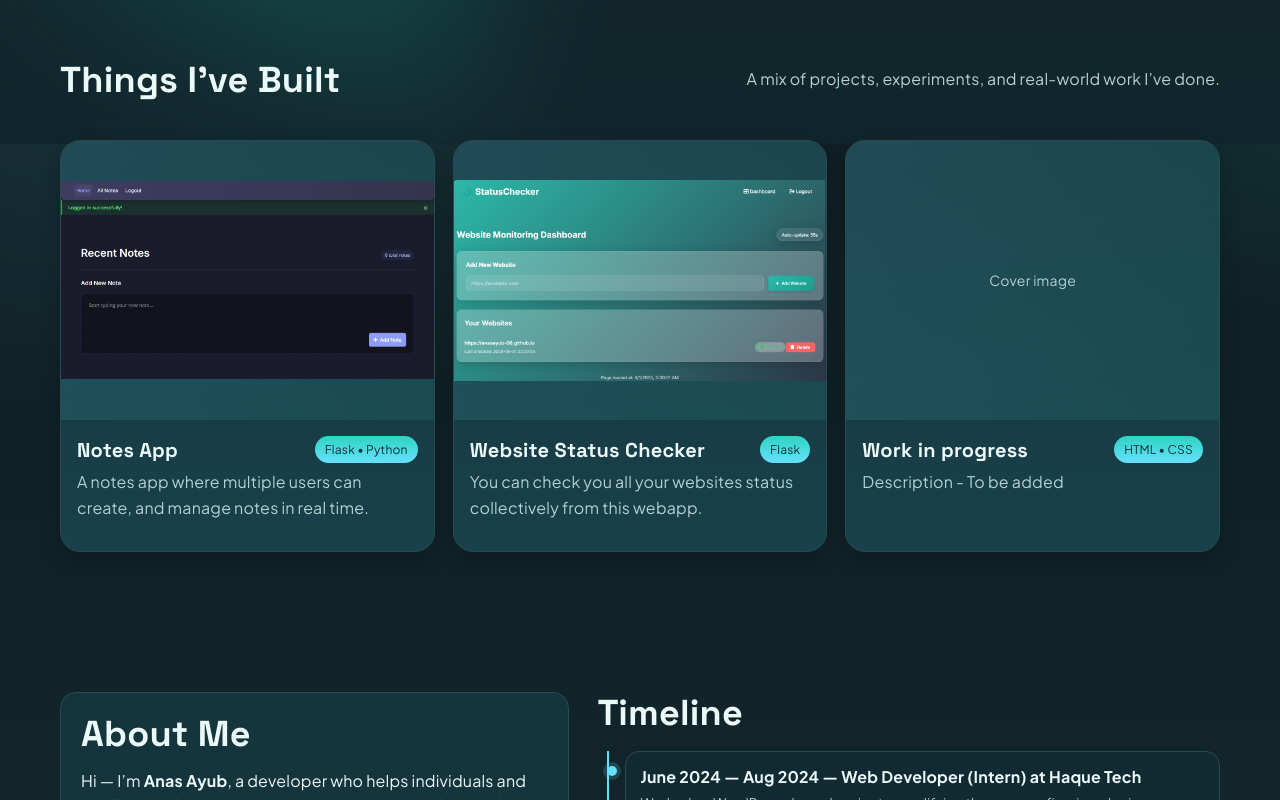
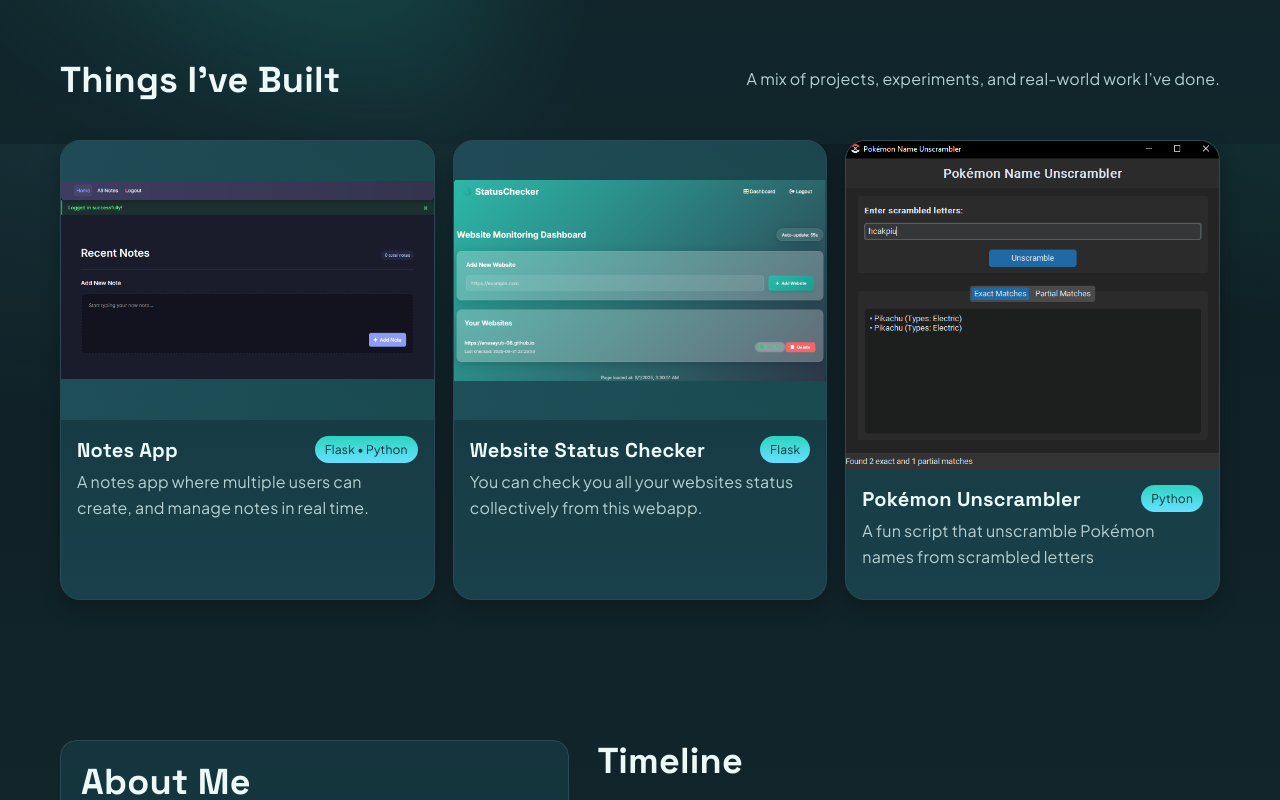
Before and after one commit to AnasAyub-08/anasayub-08.github.io, a plain HTML site: page index.html in a window 1280 px wide. Shown: the part 656-1456 px from the top of the page. Drawn offline with Linux system fonts and the light colour scheme.

Commit message:
adding project no.3

```diff
--- a/index.html
+++ b/index.html
@@ -85,16 +85,18 @@
             </div>
           </article>
         </a>
-        <article class="project reveal tall">
-          <div class="thumb">Cover image</div>
-          <div class="meta">
-            <div style="display:flex; align-items:center; justify-content:space-between; gap:10px;">
-              <h3 style="margin:0; font-size:20px">Work in progress</h3>
-              <span class="chip">HTML • CSS</span>
+        <a href="https://github.com/AnasAyub-08/pokemon-unscrambler" target="_blank" rel="noopener noreferrer">
+          <article class="project reveal tall">
+            <div class="thumb"><img src="assets/images/unscrambler.png" alt="unscrambler"></div>
+            <div class="meta">
+              <div style="display:flex; align-items:center; justify-content:space-between; gap:10px;">
+                <h3 style="margin:0; font-size:20px">Pokémon Unscrambler</h3>
+                <span class="chip">Python</span>
+              </div>
+              <p style="color:var(--muted); margin-top:6px">A fun script that unscramble Pokémon names from scrambled letters</p>
             </div>
-            <p style="color:var(--muted); margin-top:6px">Description - To be added</p>
-          </div>
-        </article>
+          </article>
+        </a>
         <!-- <article class="project span-6 reveal">
           <div class="thumb">Cover image</div>
           <div class="meta">
```
Also changed, not shown: assets/images/unscrambler.png (added).
